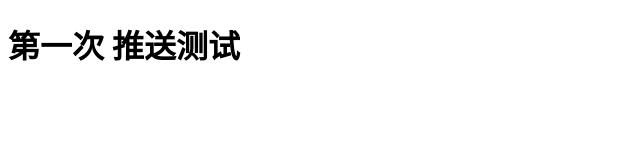
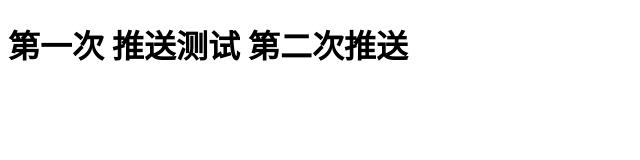
Before and after one commit to qiiiiirising/ceshi, a plain HTML site: page index.html in a window 1280 px wide. Shown: the whole page, without its empty margins (0-640 px from the left). Drawn offline with Linux system fonts and the light colour scheme.

Commit message:
第二次

```diff
--- a/index.html
+++ b/index.html
@@ -9,6 +9,8 @@
   <h1>
     第一次
     推送测试
+
+    第二次推送
   </h1>
 </body>
 </html>
```
